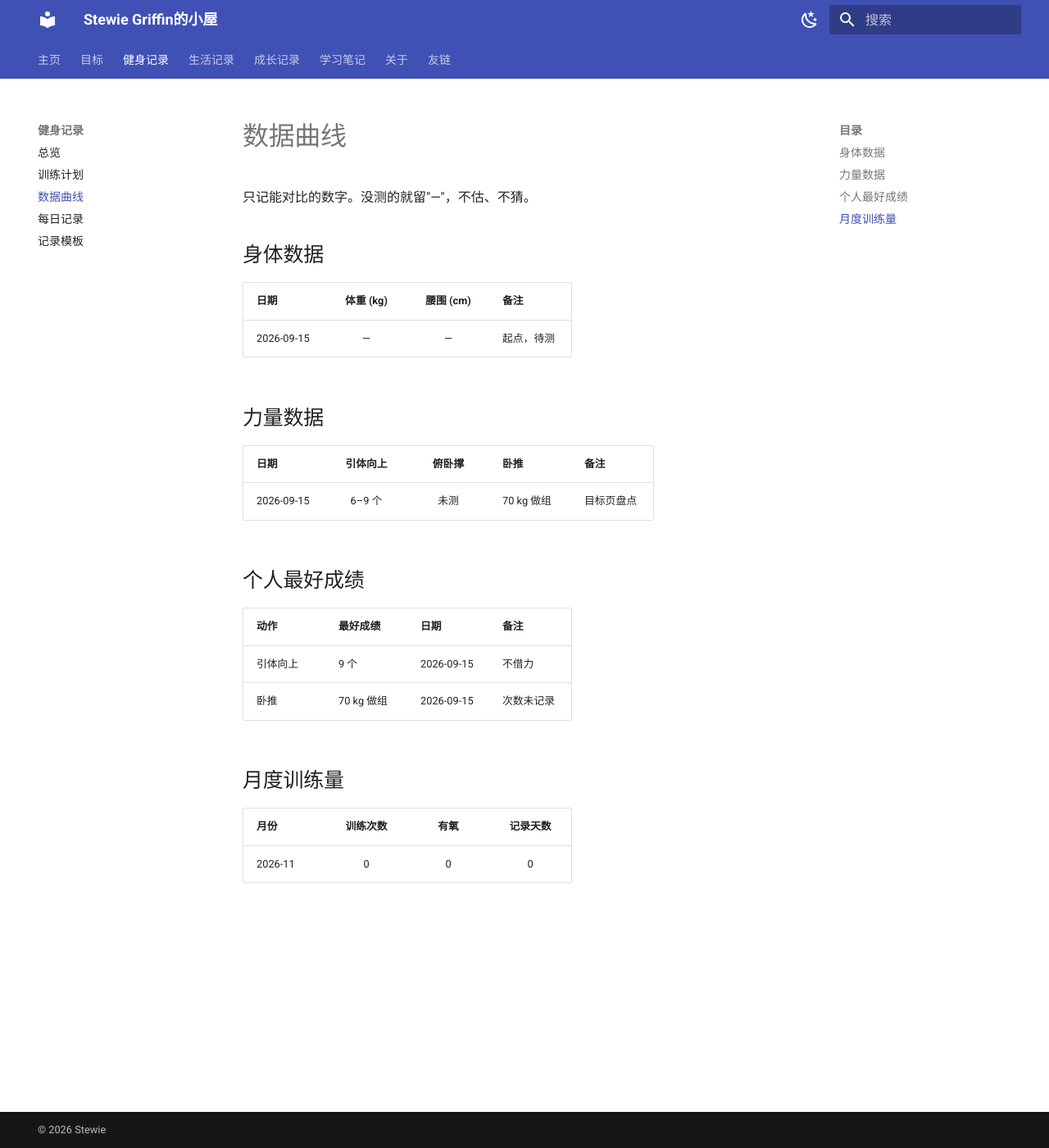
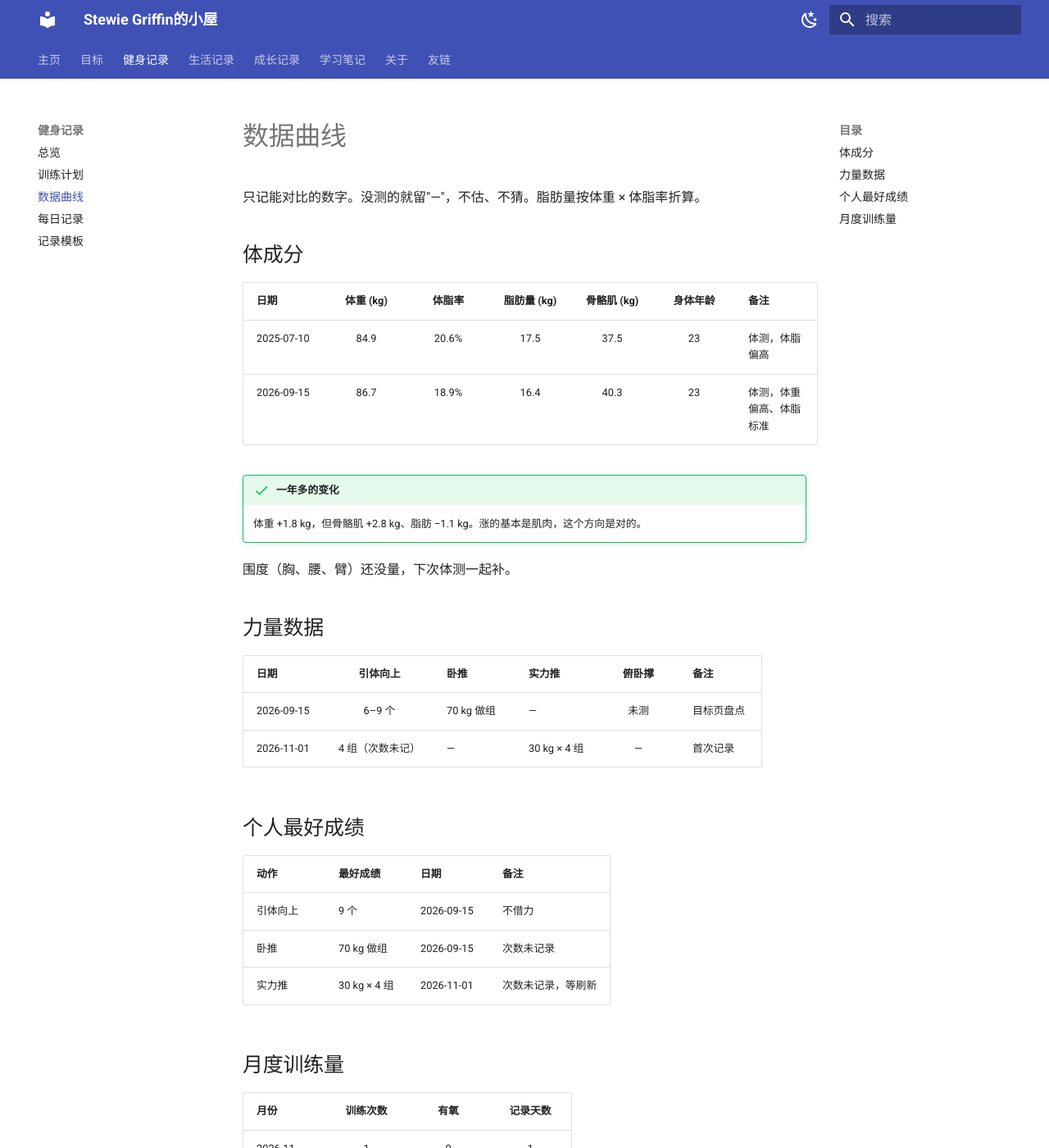
Before and after one commit to Stewie-gyc/Stewie-gyc.github.io, an MkDocs documentation site: the page built from docs/fitness/data.md, in a window 1280 px wide and 1400 px high. Shown: the whole window at 82% size. Built offline with MkDocs 1.6.1 and Material for MkDocs 9.7.7, drawn with Linux system fonts in a browser that asks for light colours.

Commit message:
记录 11-01 推拉训练与 9-15 体测数据，更新看板与数据表

```diff
--- a/docs/fitness/data.md
+++ b/docs/fitness/data.md
@@ -1,18 +1,25 @@
 # 数据曲线
 
-只记能对比的数字。没测的就留"—"，不估、不猜。
+只记能对比的数字。没测的就留"—"，不估、不猜。脂肪量按体重 × 体脂率折算。
 
-## 身体数据
+## 体成分
 
-| 日期 | 体重 (kg) | 腰围 (cm) | 备注 |
-| :--- | :---: | :---: | :--- |
-| 2026-09-15 | — | — | 起点，待测 |
+| 日期 | 体重 (kg) | 体脂率 | 脂肪量 (kg) | 骨骼肌 (kg) | 身体年龄 | 备注 |
+| :--- | :---: | :---: | :---: | :---: | :---: | :--- |
+| 2025-07-10 | 84.9 | 20.6% | 17.5 | 37.5 | 23 | 体测，体脂偏高 |
+| 2026-09-15 | 86.7 | 18.9% | 16.4 | 40.3 | 23 | 体测，体重偏高、体脂标准 |
+
+!!! success "一年多的变化"
+    体重 +1.8 kg，但骨骼肌 +2.8 kg、脂肪 −1.1 kg。涨的基本是肌肉，这个方向是对的。
+
+围度（胸、腰、臂）还没量，下次体测一起补。
 
 ## 力量数据
 
-| 日期 | 引体向上 | 俯卧撑 | 卧推 | 备注 |
-| :--- | :---: | :---: | :--- | :--- |
-| 2026-09-15 | 6–9 个 | 未测 | 70 kg 做组 | 目标页盘点 |
+| 日期 | 引体向上 | 卧推 | 实力推 | 俯卧撑 | 备注 |
+| :--- | :---: | :--- | :--- | :---: | :--- |
+| 2026-09-15 | 6–9 个 | 70 kg 做组 | — | 未测 | 目标页盘点 |
+| 2026-11-01 | 4 组（次数未记） | — | 30 kg × 4 组 | — | 首次记录 |
 
 ## 个人最好成绩
 
@@ -20,9 +27,10 @@
 | :--- | :--- | :--- | :--- |
 | 引体向上 | 9 个 | 2026-09-15 | 不借力 |
 | 卧推 | 70 kg 做组 | 2026-09-15 | 次数未记录 |
+| 实力推 | 30 kg × 4 组 | 2026-11-01 | 次数未记录，等刷新 |
 
 ## 月度训练量
 
 | 月份 | 训练次数 | 有氧 | 记录天数 |
 | :--- | :---: | :---: | :---: |
-| 2026-11 | 0 | 0 | 0 |
+| 2026-11 | 1 | 0 | 1 |
```
Also changed, not shown: docs/fitness/daily/2026-11-01.md (added, +14 -0 lines), docs/fitness/index.md (+6 -6 lines), docs/fitness/log.md (+3 -1 lines), docs/fitness/plan.md (+2 -1 lines).
